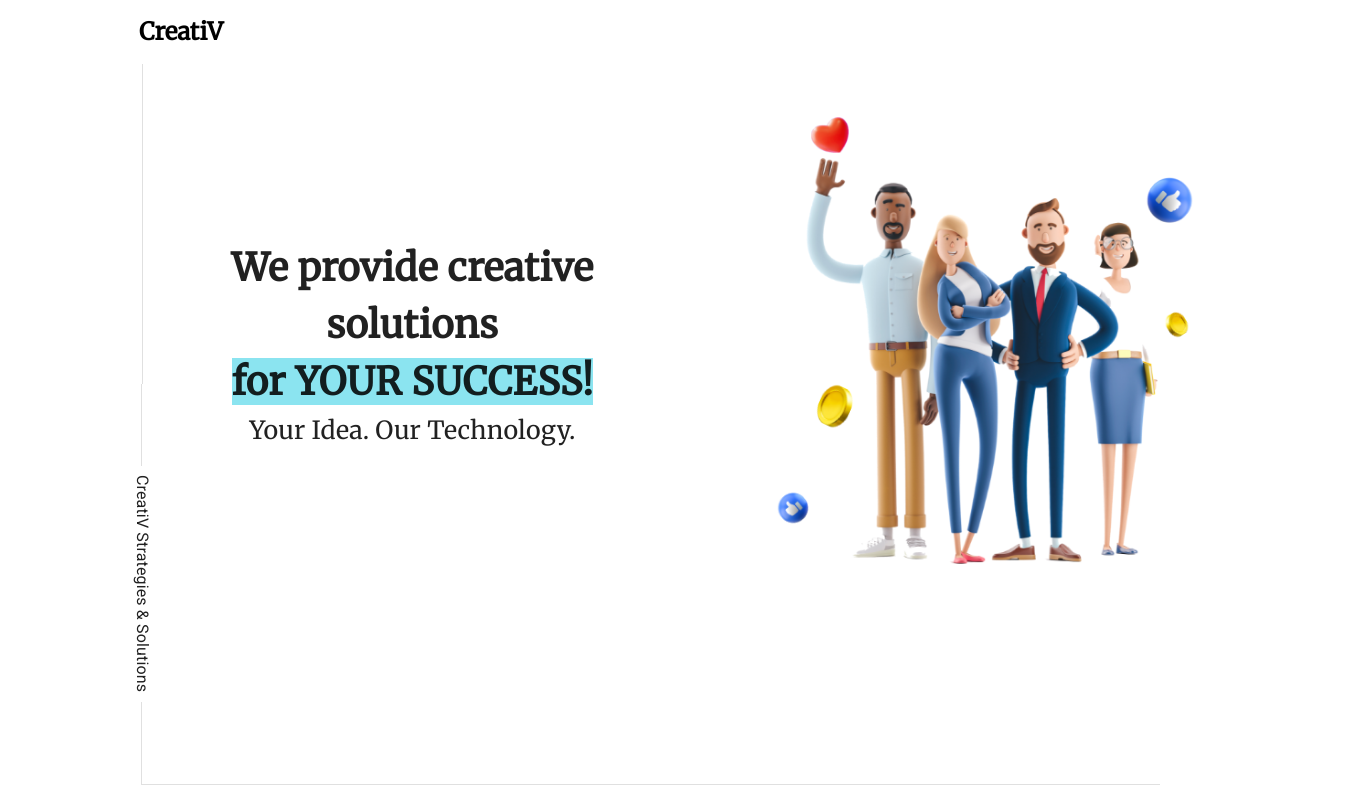
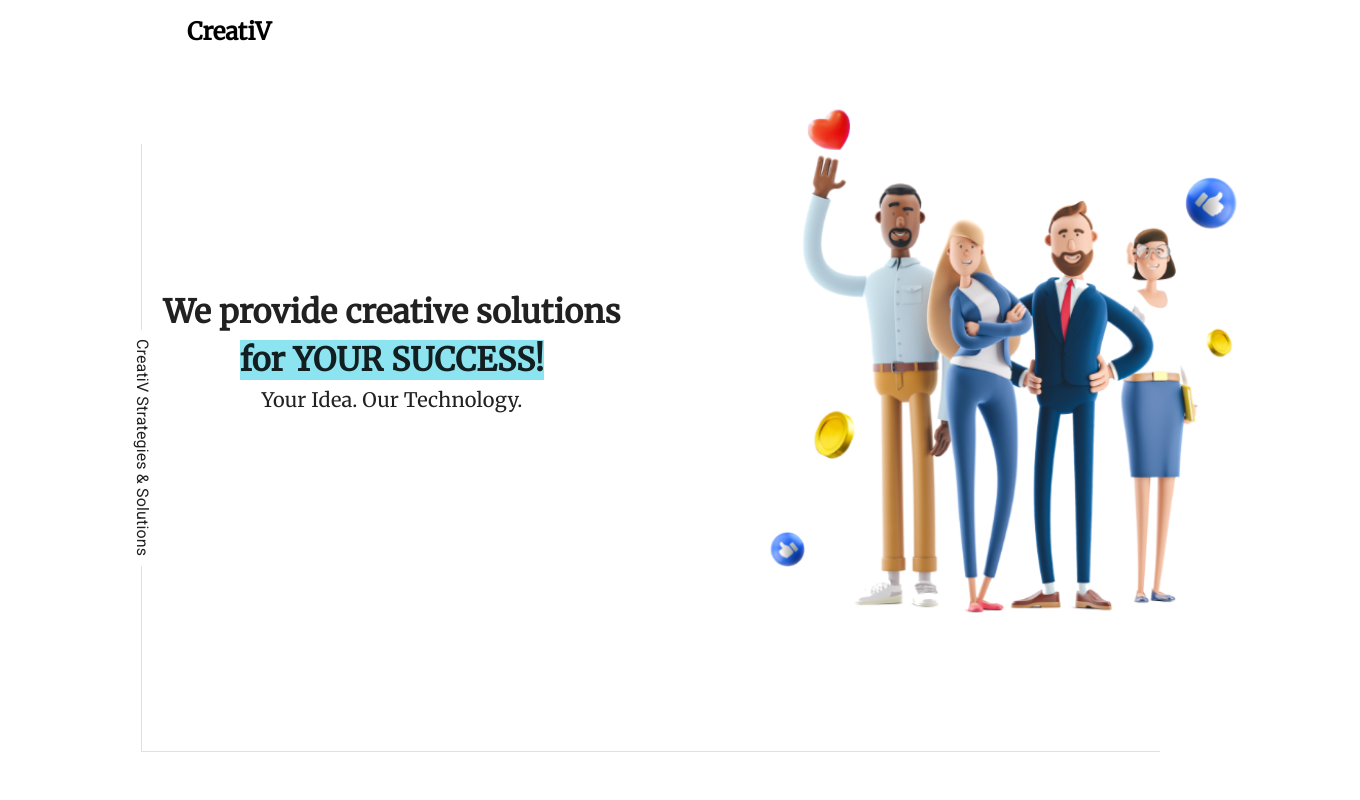
Before and after one commit to VncntDzn/creativ, a Next.js app: page / in a window 1280 px wide. Shown: the whole page, 1360 px wide, since content can reach past the window. Built offline with nearby package versions, Linux system fonts and the light colour scheme.

Commit message:
upadted landing page

```diff
--- a/src/components/landing-page/LandingPoster.tsx
+++ b/src/components/landing-page/LandingPoster.tsx
@@ -18,7 +18,7 @@ const LandingPoster = () => {
   return (
     <Box sx={{ marginTop: { xs: -8, sm: -15 } }}>
       <Lottie
-        width={`${matches ? "40rem" : "100%"}`}
+        width={`${matches ? "45rem" : "100%"}`}
         options={defaultOptions}
       />
     </Box>
--- a/src/components/landing-page/LandingText.tsx
+++ b/src/components/landing-page/LandingText.tsx
@@ -8,7 +8,7 @@ const LandingText = () => {
         fontWeight={600}
         sx={{
           textAlign: { xs: "center" },
-          fontSize: { xs: 22, sm: 35, lg: 38 },
+          fontSize: { xs: 22, sm: 35, md: 30, lg: 32, xl: 40 },
         }}
       >
         We provide creative solutions <br />{" "}
@@ -17,7 +17,7 @@ const LandingText = () => {
           fontFamily="Merriweather, sans-serif"
           fontWeight={600}
           sx={{
-            fontSize: { xs: 22, sm: 35, lg: 38 },
+            fontSize: { xs: 22, sm: 35, md: 30, lg: 32 ,xl: 40},
             backgroundColor: "#8be4f0",
             textAlign: { xs: "center" },
           }}
@@ -30,7 +30,7 @@ const LandingText = () => {
         fontFamily="Merriweather, sans-serif"
         sx={{
           textAlign: { xs: "center" },
-          fontSize: { xs: 20, lg: 25 },
+          fontSize: { xs: 20  },
         }}
       >
         Your Idea. Our Technology.
--- a/src/components/landing-page/index.tsx
+++ b/src/components/landing-page/index.tsx
@@ -5,36 +5,29 @@ import MuiGrid from "@mui/material/Grid";
 
 const LandingPage = () => {
   return (
-    <>
-      <Box
-        display="flex"
-        position="relative"
-        sx={{ marginTop: { xs: 25, md: 10, lg: 0 } }}
-      >
-        <Box
-          display="flex"
-          flexDirection="column"
-          justifyContent={"center"}
-          alignItems={"center"}
-          sx={{ display: { xs: "none", md: "flex" } }}
-        >
+    <Box position="relative">
       <Divider
         orientation="vertical"
         flexItem
-            sx={{ height: "40vh", marginRight: 2.5 }}
-          />
-          <Divider orientation="vertical" flexItem sx={{ height: "50vh" }}>
+        sx={{
+          display: { xs: "none", md: "flex" },
+          height: { xs: "none", md: "100%" },
+          position: "absolute",
+        }}
+      >
         <Typography textAlign={"left"} sx={{ writingMode: "vertical-rl" }}>
           CreatiV Strategies & Solutions
         </Typography>
       </Divider>
-        </Box>
-
       <Grid
         container
         direction="row"
         justifyContent="center"
         alignItems="center"
+        sx={{
+          marginTop: { xs: 25, md: 5, lg: 10 },
+          paddingX: { lg: 3 },
+        }}
       >
         <Grid item md={8} lg={6}>
           <LandingText />
@@ -44,9 +37,11 @@ const LandingPage = () => {
           <LandingPoster />
         </Grid>
       </Grid>
+      <Divider
+        flexItem
+        sx={{ marginLeft: "1.4rem", display: { xs: "none", md: "block" } }}
+      />
     </Box>
-      <Divider flexItem sx={{ marginLeft: "2%", display: {xs: 'none', md: 'block'} }} />
-    </>
   );
 };
 
--- a/src/components/nav/ElevatedAppBar.tsx
+++ b/src/components/nav/ElevatedAppBar.tsx
@@ -34,7 +34,7 @@ export default function ElevateAppBar(props: Props) {
     <>
       <ElevationScroll {...props}>
         <AppBar sx={{ backgroundColor: "white" }}>
-          <Toolbar sx={{ border: "3px solid", marginX: { lg: 14 } }}>
+          <Toolbar sx={{ border: "3px solid", marginX: { md: 9, lg: 20 } }}>
             <Typography
               fontFamily="Merriweather, sans-serif"
               variant="h5"
--- a/src/layouts/PublicLayout.tsx
+++ b/src/layouts/PublicLayout.tsx
@@ -9,7 +9,7 @@ const PublicLayout = ({ children }: ChildrenProps) => {
       display="flex"
       flexDirection="column"
       height="100vh"
-      sx={{ marginX: { xs: 2, lg: 15, xl:20} }}
+      sx={{ marginX: { xs: 2, md: 10, lg: 15, xl: 20 } }}
     >
       <ElevateAppBar />
       {children}
```
Lines whose indentation alone changed are shown as unchanged.
